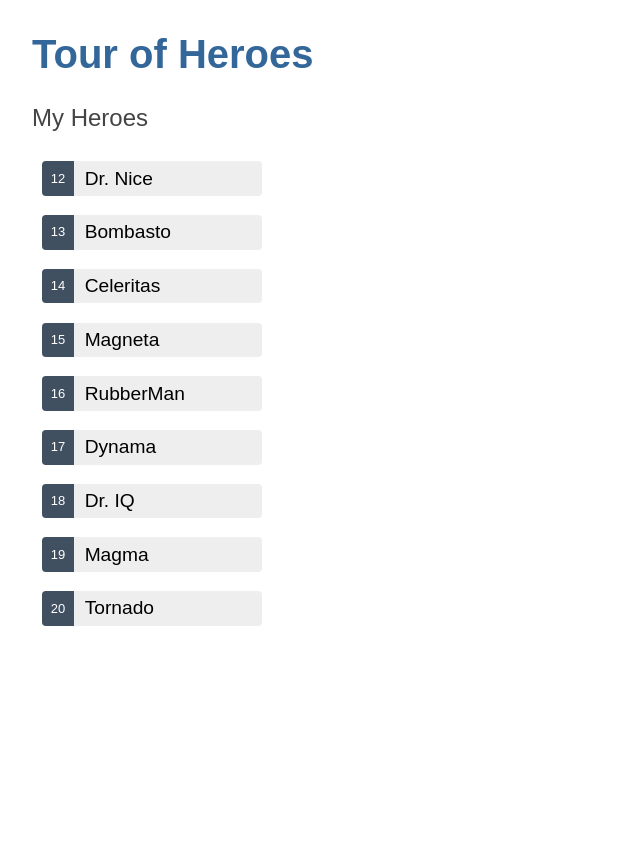
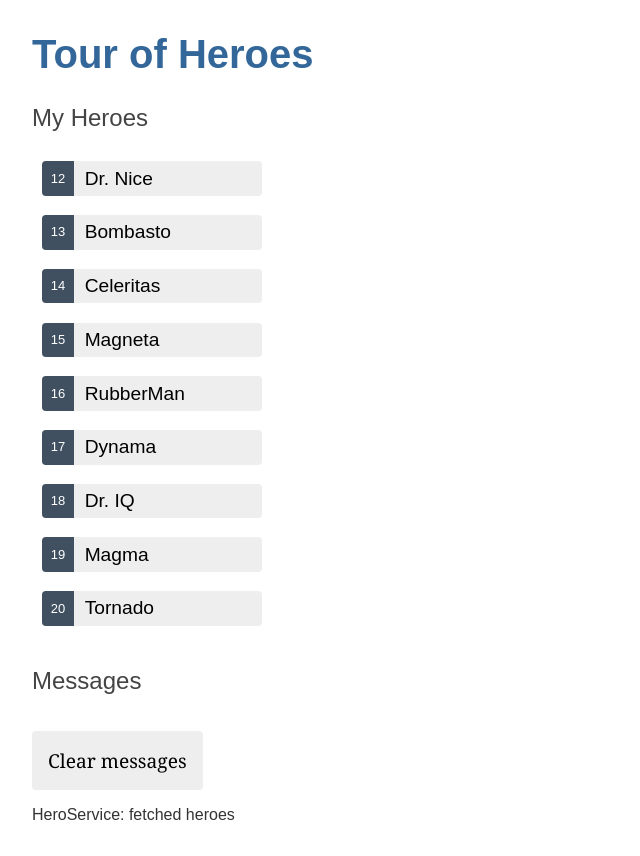
Before and after one commit to Yasunori-aloha/angular-tutorial, an Angular app in the folder tour-of-heros/: page / in a window 1280 px wide. Shown: the whole page, without its empty margins (0-640 px from the left). Before the commit the page ends 800 px from the top, so only its background shows below. Built offline with nearby package versions, Linux system fonts and the light colour scheme.

Commit message:
feat: データ取得時などに表示するメッセージサービスを追加。

```diff
--- a/tour-of-heros/src/app/app.component.html
+++ b/tour-of-heros/src/app/app.component.html
@@ -1,2 +1,3 @@
 <h1>{{ title }}</h1>
 <app-heroes></app-heroes>
+<app-messages />
--- a/tour-of-heros/src/app/app.component.ts
+++ b/tour-of-heros/src/app/app.component.ts
@@ -1,10 +1,11 @@
 import { Component } from '@angular/core';
 import { HeroesComponent } from './heroes/heroes.component';
+import { MessagesComponent } from './messages/messages.component';
 
 @Component({
   selector: 'app-root',
   standalone: true,
-  imports: [HeroesComponent],
+  imports: [HeroesComponent, MessagesComponent],
   templateUrl: './app.component.html',
   styleUrl: './app.component.css',
 })
--- a/tour-of-heros/src/app/hero.service.ts
+++ b/tour-of-heros/src/app/hero.service.ts
@@ -2,13 +2,18 @@ import { Injectable } from '@angular/core';
 import { Hero } from './hero';
 import { HEROES } from './mock-heroes';
 import { Observable, of } from 'rxjs';
+import { MessageService } from './message.service';
 
 @Injectable({
   providedIn: 'root',
 })
 export class HeroService {
+  constructor(private messageService: MessageService) {}
+
   getHeroes(): Observable<Hero[]> {
     const heroes = of(HEROES);
+    this.messageService.add('HeroService: fetched heroes');
+
     return heroes;
   }
 }
--- a/tour-of-heros/src/app/heroes/heroes.component.ts
+++ b/tour-of-heros/src/app/heroes/heroes.component.ts
@@ -3,6 +3,7 @@ import { Hero } from '../hero';
 import { CommonModule, UpperCasePipe } from '@angular/common';
 import { HeroDetailComponent } from '../hero-detail/hero-detail.component';
 import { HeroService } from '../hero.service';
+import { MessageService } from '../message.service';
 
 @Component({
   selector: 'app-heroes',
@@ -15,13 +16,21 @@ export class HeroesComponent implements OnInit {
   heroes: Hero[] = [];
   selectedHero?: Hero;
 
-  constructor(private heroService: HeroService) {}
+  constructor(
+    private heroService: HeroService,
+    private messageService: MessageService
+  ) {}
 
   ngOnInit(): void {
-    this.heroService.getHeroes().subscribe((heroes) => (this.heroes = heroes));
+    this.getHeroes();
   }
 
   onSelect(hero: Hero): void {
     this.selectedHero = hero;
+    this.messageService.add(`HeroesComponent: Selected hero id=${hero.id}`);
+  }
+
+  getHeroes(): void {
+    this.heroService.getHeroes().subscribe((heroes) => (this.heroes = heroes));
   }
 }
--- /dev/null
+++ b/tour-of-heros/src/app/message.service.ts
@@ -0,0 +1,16 @@
+import { Injectable } from '@angular/core';
+
+@Injectable({
+  providedIn: 'root',
+})
+export class MessageService {
+  messages: string[] = [];
+
+  add(message: string): void {
+    this.messages.push(message);
+  }
+
+  clear(): void {
+    this.messages = [];
+  }
+}
--- /dev/null
+++ b/tour-of-heros/src/app/messages/messages.component.html
@@ -0,0 +1,11 @@
+@if(messageService.messages.length){
+<div>
+  <h2>Messages</h2>
+  <button type="button" class="clear" (click)="messageService.clear()">
+    Clear messages
+  </button>
+  @for (message of messageService.messages; track message) {
+  <div>{{ message }}</div>
+  }
+</div>
+}
```
Also changed, not shown: tour-of-heros/src/app/messages/messages.component.ts (added, +13 -0 lines), tour-of-heros/src/app/messages/messages.component.css (added), 2 other files (tests, documents, lock files or other folders).
